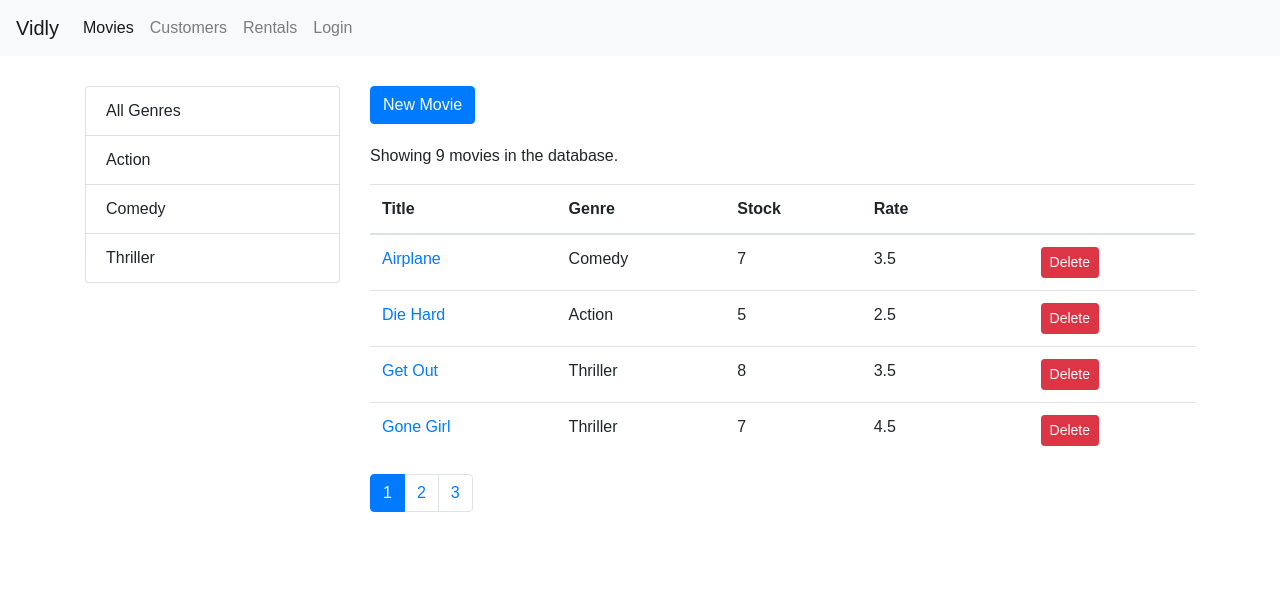
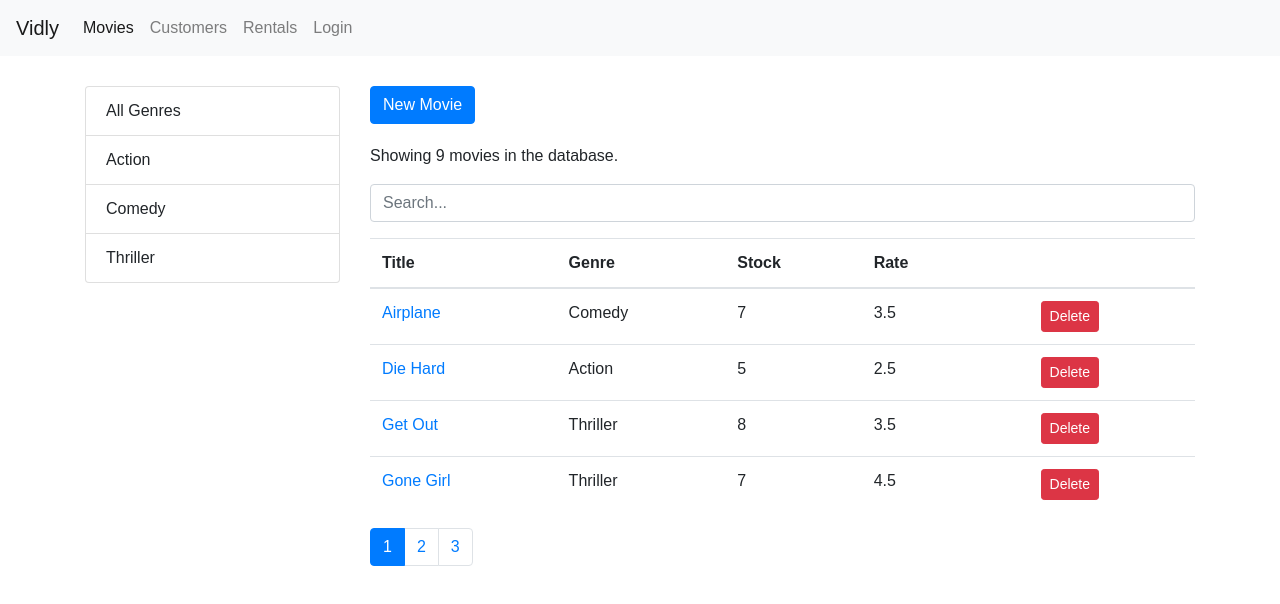
Before and after one commit to fishstick22/mastering-react-mosh, a React (Create React App) app in the folder vidly/: page /movies in a window 1280 px wide. Shown: the top 604 px of the page. Built offline with nearby package versions, Linux system fonts and the light colour scheme; the HTML template or start-up script is replaced by a standard one.

Commit message:
search movies

```diff
--- a/vidly/src/components/movies.jsx
+++ b/vidly/src/components/movies.jsx
@@ -4,8 +4,9 @@ import MoviesTable from "./moviesTable";
 import ListGroup from "./common/listGroup";
 import Pagination from "./common/pagination";
 import { paginate } from "../utils/paginate";
-import { getMovies } from "../services/fakeMovieService";
+import { getMovies, deleteMovie } from "../services/fakeMovieService";
 import { getGenres } from "../services/fakeGenreService";
+import SearchBox from "./searchBox";
 import _ from "lodash";
 
 class Movies extends Component {
@@ -14,6 +15,8 @@ class Movies extends Component {
     genres: [],
     currentPage: 1,
     pageSize: 4,
+    searchQuery: "",
+    selectedGenre: null,
     sortColumn: { path: "title", order: "asc" }
   };
 
@@ -24,9 +27,10 @@ class Movies extends Component {
   }
 
   handleDelete = movie => {
-    console.log(movie);
     const movies = this.state.movies.filter(m => m._id !== movie._id);
     this.setState({ movies });
+
+    deleteMovie(movie._id);
   };
 
   handleLike = movie => {
@@ -45,6 +49,10 @@ class Movies extends Component {
     this.setState({ selectedGenre: genre, currentPage: 1 });
   };
 
+  handleSearch = query => {
+    this.setState({ searchQuery: query, selectedGenre: null, currentPage: 1 });
+  };
+
   handleSort = sortColumn => {
     this.setState({ sortColumn });
   };
@@ -55,13 +63,17 @@ class Movies extends Component {
       currentPage,
       sortColumn,
       selectedGenre,
+      searchQuery,
       movies: allMovies
     } = this.state;
 
-    const filtered =
-      selectedGenre && selectedGenre._id
-        ? allMovies.filter(m => m.genre._id === selectedGenre._id)
-        : allMovies;
+    let filtered = allMovies;
+    if (searchQuery)
+      filtered = allMovies.filter(m =>
+        m.title.toLowerCase().startsWith(searchQuery.toLowerCase())
+      );
+    else if (selectedGenre && selectedGenre._id)
+      filtered = allMovies.filter(m => m.genre._id === selectedGenre._id);
 
     const sorted = _.orderBy(filtered, [sortColumn.path], [sortColumn.order]);
 
@@ -72,7 +84,7 @@ class Movies extends Component {
 
   render() {
     const { length: count } = this.state.movies;
-    const { pageSize, currentPage, sortColumn } = this.state;
+    const { pageSize, currentPage, sortColumn, searchQuery } = this.state;
 
     if (count === 0) return <p>There are no movies in the database.</p>;
 
@@ -96,6 +108,7 @@ class Movies extends Component {
             New Movie
           </Link>
           <p>Showing {totalCount} movies in the database.</p>
+          <SearchBox value={searchQuery} onChange={this.handleSearch} />
           <MoviesTable
             movies={movies}
             sortColumn={sortColumn}
--- /dev/null
+++ b/vidly/src/components/searchBox.jsx
@@ -0,0 +1,16 @@
+import React from "react";
+
+const SearchBox = ({ value, onChange }) => {
+  return (
+    <input
+      type="text"
+      name="query"
+      className="form-control my-3"
+      placeholder="Search..."
+      value={value}
+      onChange={e => onChange(e.currentTarget.value)}
+    />
+  );
+};
+
+export default SearchBox;
```
